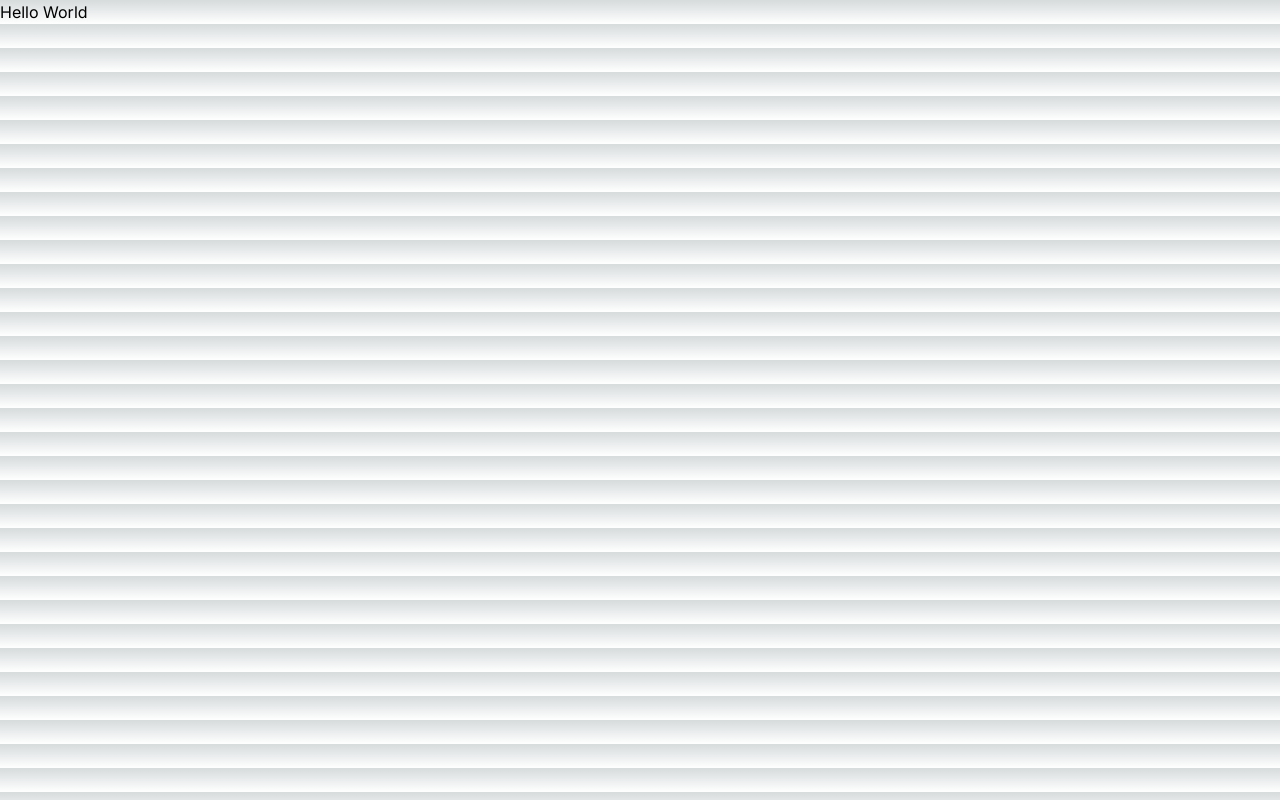
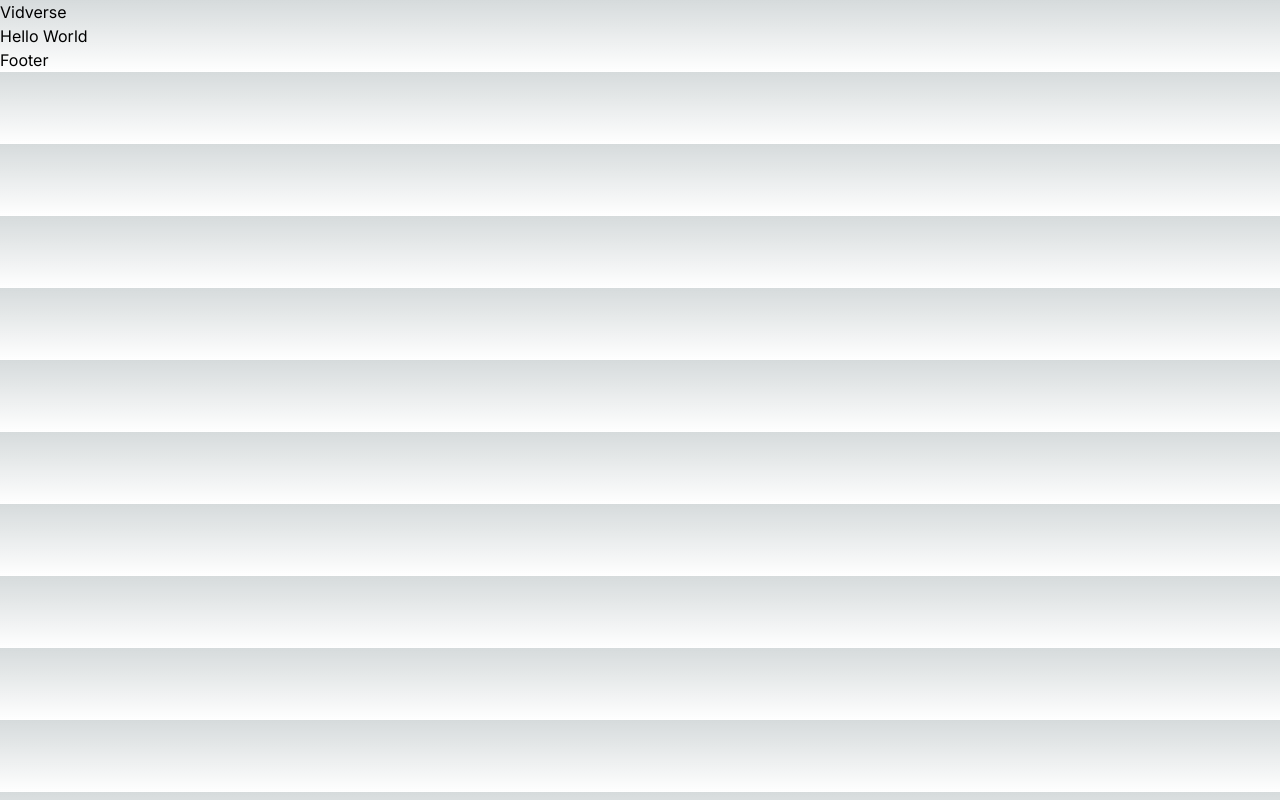
Before and after one commit to raihan2bd/vidverse-client, a Next.js app: page / in a window 1280 px wide. Built offline with nearby package versions, Linux system fonts and the light colour scheme.

Commit message:
Add layout components to the project.

```diff
--- /dev/null
+++ b/src/app/components/Layout/Footer.tsx
@@ -0,0 +1,7 @@
+const Footer = () => {
+  return (
+    <div>Footer</div>
+  )
+}
+
+export default Footer
--- /dev/null
+++ b/src/app/components/Layout/Header.tsx
@@ -0,0 +1,7 @@
+"use client"
+
+const Header = () => {
+  return<h1>Vidverse</h1>
+}
+
+export default Header;
--- a/src/app/layout.tsx
+++ b/src/app/layout.tsx
@@ -1,22 +1,31 @@
-import type { Metadata } from 'next'
-import { Inter } from 'next/font/google'
-import './globals.css'
+import type { Metadata } from "next";
+import { Inter } from "next/font/google";
+import "./globals.css";
+import Header from "./components/Layout/Header";
+import Footer from "./components/Layout/Footer";
 
-const inter = Inter({ subsets: ['latin'] })
+const inter = Inter({ subsets: ["latin"] });
 
 export const metadata: Metadata = {
-  title: 'Create Next App',
-  description: 'Generated by create next app',
-}
+  title: "Vidverse | Your favorite streaming site.",
+  description:
+    "Lorem, ipsum dolor sit amet consectetur adipisicing elit. Atque fugit sequi delectus ipsam consequuntur perspiciatis eveniet dolores molestias, cumque consequatur sapiente ipsa, beatae sunt laboriosam labore recusandae unde est. Quasi?",
+};
 
 export default function RootLayout({
   children,
 }: {
-  children: React.ReactNode
+  children: React.ReactNode;
 }) {
   return (
     <html lang="en">
-      <body className={inter.className}>{children}</body>
+      <body className={inter.className}>
+        <main>
+          <Header />
+          {children}
+          <Footer />
+        </main>
+      </body>
     </html>
-  )
+  );
 }
```
